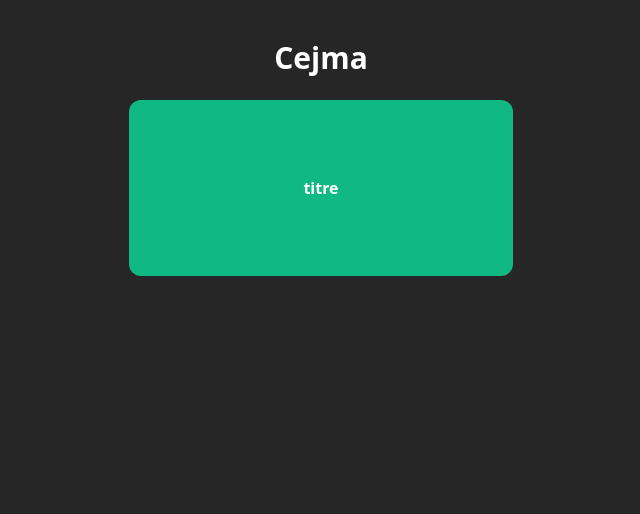
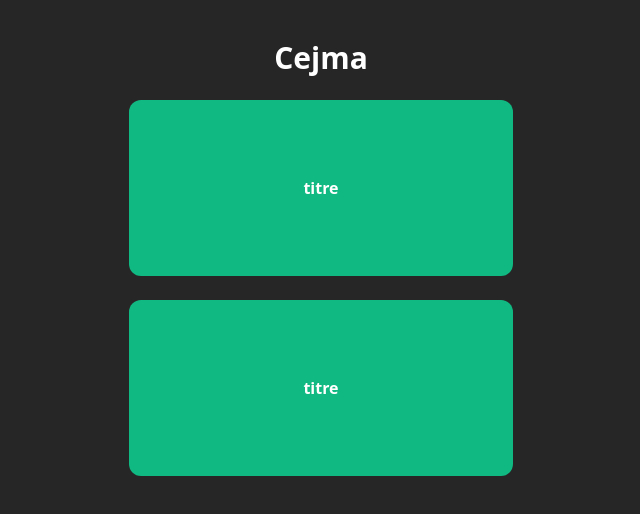
Before and after one commit to HugoRytlewski/CEJMA, a Nuxt app: page / in a window 1280 px wide. Shown: the top 514 px of the page, without its empty margins (319-959 px from the left). Built offline with nearby package versions, Linux system fonts and the light colour scheme.

Commit message:
add question 2

```diff
--- /dev/null
+++ b/components/question2.vue
@@ -0,0 +1,38 @@
+<script setup>
+  const isOpen = ref(false);
+
+
+useScrollFixed(isOpen);
+
+</script>
+
+<template>
+<div @click="isOpen=!isOpen" class="h-44 w-96 bg-emerald-500	rounded-xl flex items-center justify-center p-6 text-white cursor-pointer font-bold ">
+    titre
+
+</div>
+<transition>
+<div v-if="isOpen" class="h-screen w-screen bg-neutral-950 bg-opacity-60  fixed top-0 left-0 flex items-center justify-center">
+  <div class="h-[50rem] w-[90rem] bg-neutral-800 rounded-lg">
+    <p @click="isOpen=false" class="text-white  cursor-pointer p-6 text-xl font-bold">X</p>
+    <p>description</p>
+
+  </div>
+</div>
+</transition>
+
+</template>
+
+<style>
+
+.v-enter-active,
+.v-leave-active {
+  transition: all 0.5s ease;
+}
+
+.v-enter-from,
+.v-leave-to {
+  opacity: 0;
+}
+
+</style>
--- a/pages/index.vue
+++ b/pages/index.vue
@@ -7,6 +7,7 @@
     <div class="flex flex-col gap-6 mt-6">
 
       <question1/>
+      <question2/>
 
 
     </div>
```
